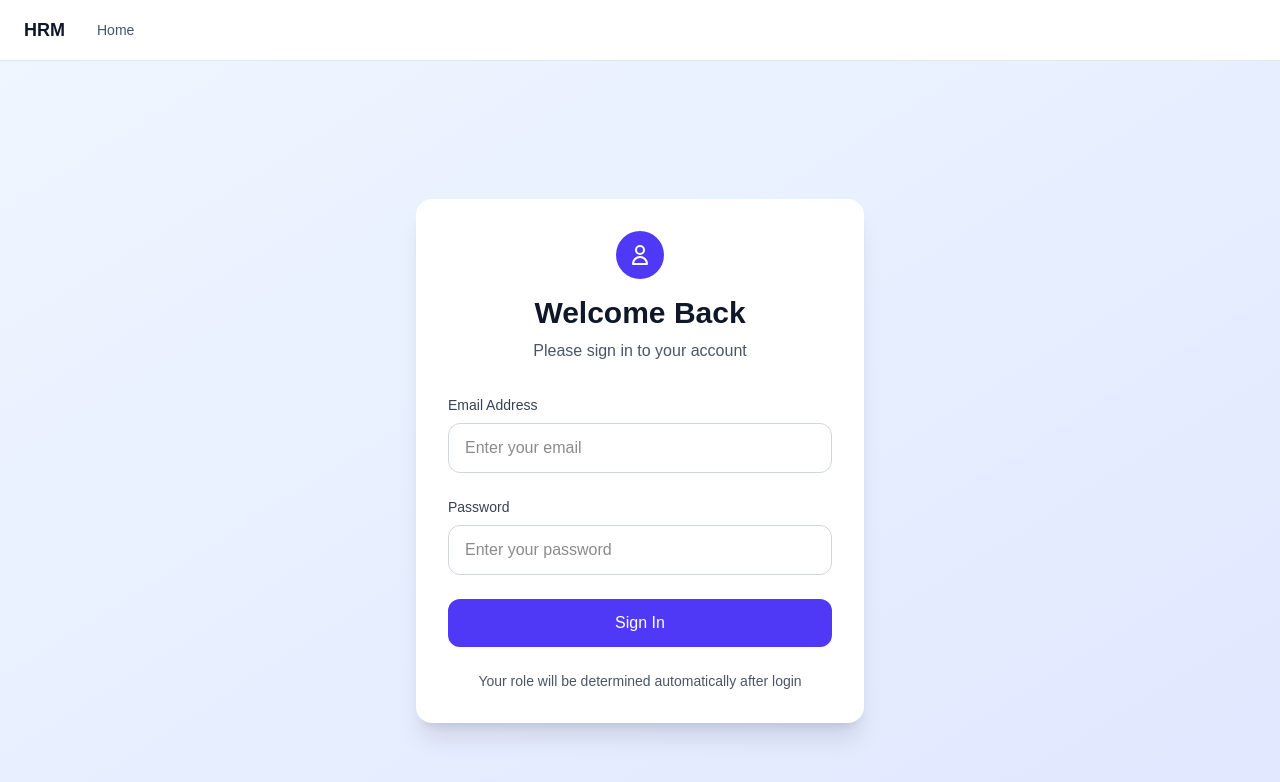
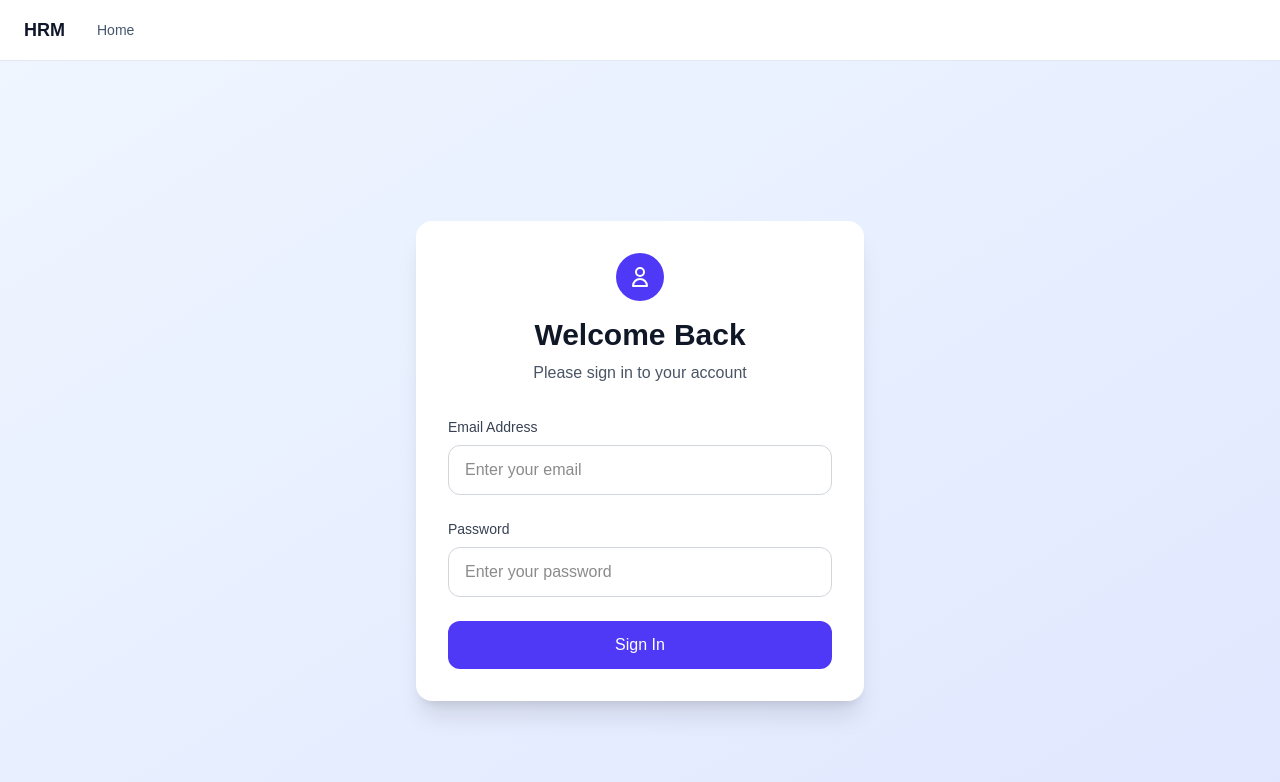
Before and after one commit to Minimalistic-Technology/Minimalistic-HRM, a Next.js app: page /login in a window 1280 px wide. Shown: the top 782 px of the page. Built offline with nearby package versions, Linux system fonts and the light colour scheme.

Commit message:
login ui fixed

```diff
--- a/app/login/page.tsx
+++ b/app/login/page.tsx
@@ -234,11 +234,7 @@ const LoginPage = () => {
             </button>
           </form>
 
-          <div className="mt-6 text-center">
-            <p className="text-sm text-gray-600">
-              Your role will be determined automatically after login
-            </p>
-          </div>
+
         </div>
       </div>
     </div>
```
